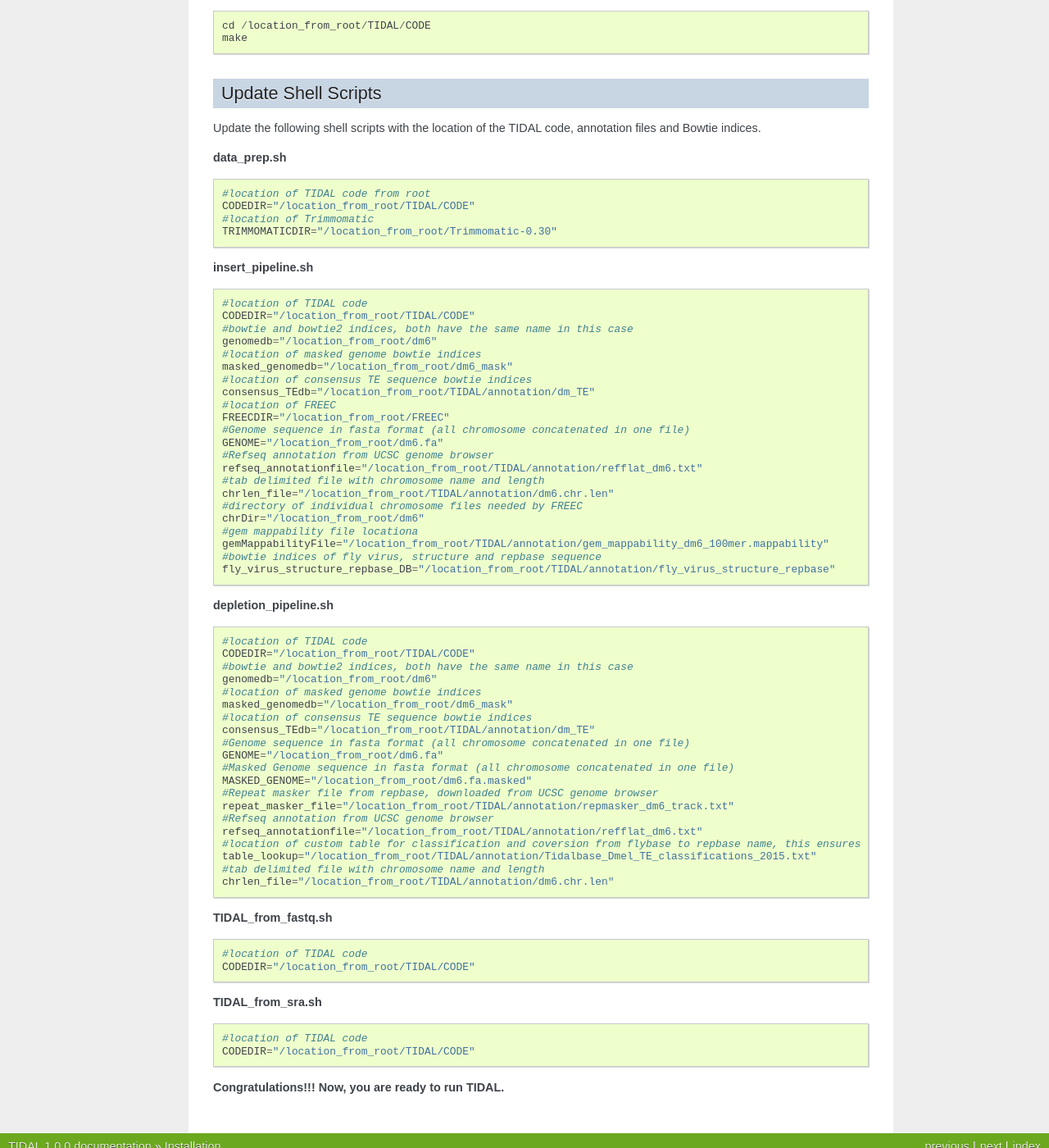
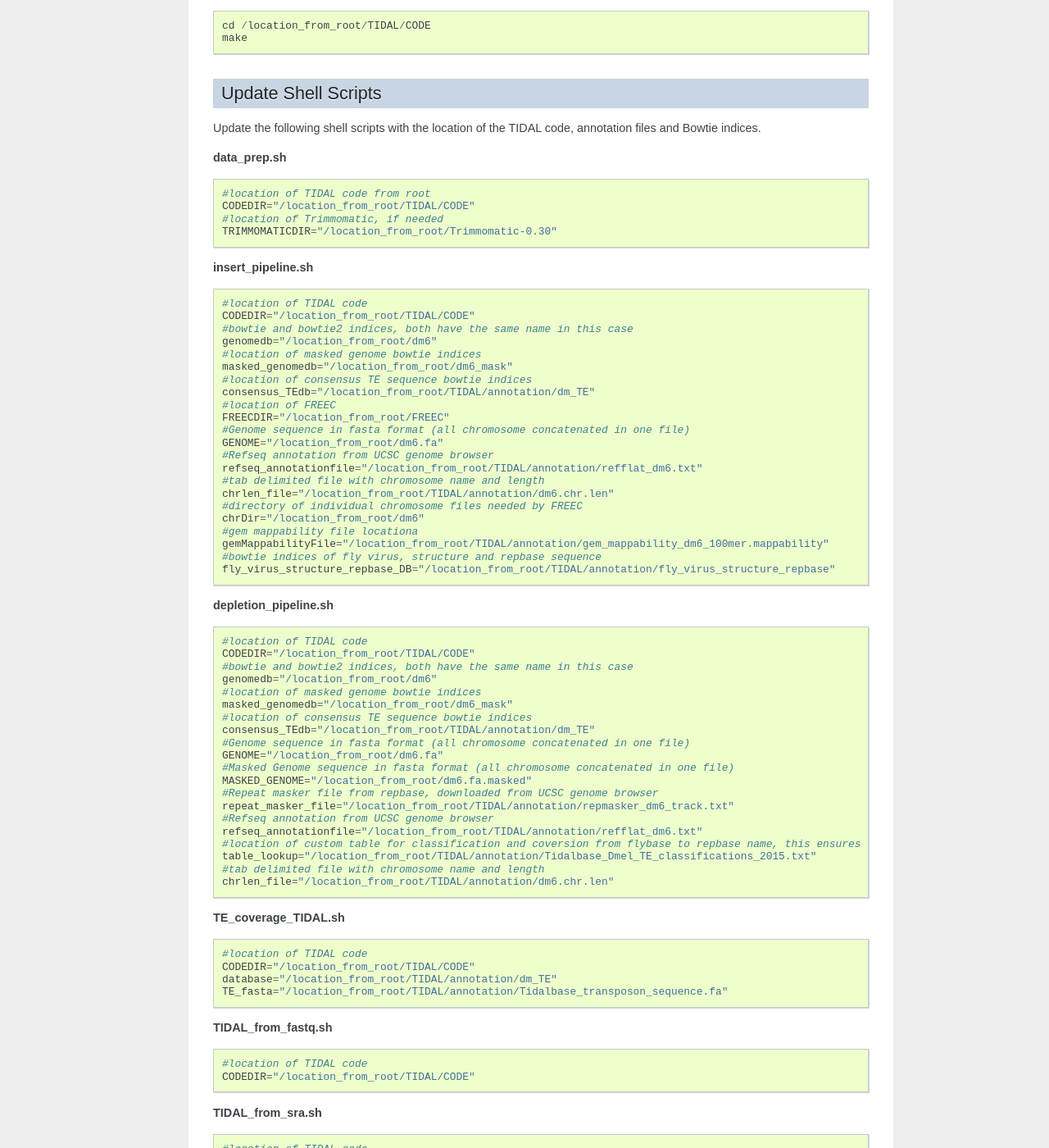
Before and after one commit to laulabbumc/TIDAL1.2, a Sphinx documentation site: the page built from docs/source/installation.rst, in a window 1280 px wide and 1400 px high, scrolled down 1896 px. Shown: the whole window at 82% size. Built offline with Sphinx 7.4.7, drawn with Linux system fonts in a browser that asks for light colours.

Commit message:
update documentation

```diff
--- a/docs/source/installation.rst
+++ b/docs/source/installation.rst
@@ -89,7 +89,7 @@
 
     #location of TIDAL code from root
     CODEDIR="/location_from_root/TIDAL/CODE"
-    #location of Trimmomatic
+    #location of Trimmomatic, if needed
     TRIMMOMATICDIR="/location_from_root/Trimmomatic-0.30"
 
 **insert_pipeline.sh**
@@ -142,6 +142,15 @@
     #tab delimited file with chromosome name and length
     chrlen_file="/location_from_root/TIDAL/annotation/dm6.chr.len"
 
+**TE_coverage_TIDAL.sh**
+::
+
+    #location of TIDAL code
+    CODEDIR="/location_from_root/TIDAL/CODE"
+    database="/location_from_root/TIDAL/annotation/dm_TE"
+    TE_fasta="/location_from_root/TIDAL/annotation/Tidalbase_transposon_sequence.fa"
+
+
 **TIDAL_from_fastq.sh**
 ::
 
```
Also changed, not shown: 3 other files.
